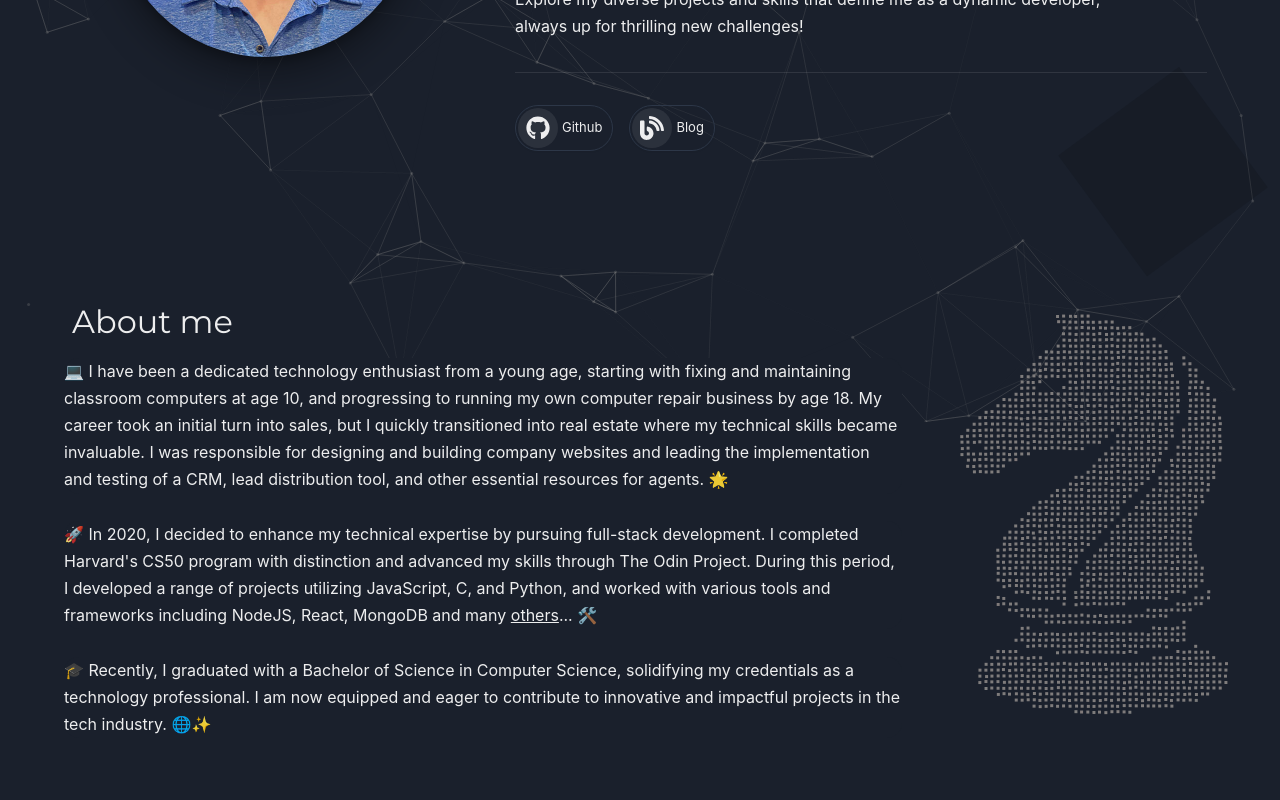
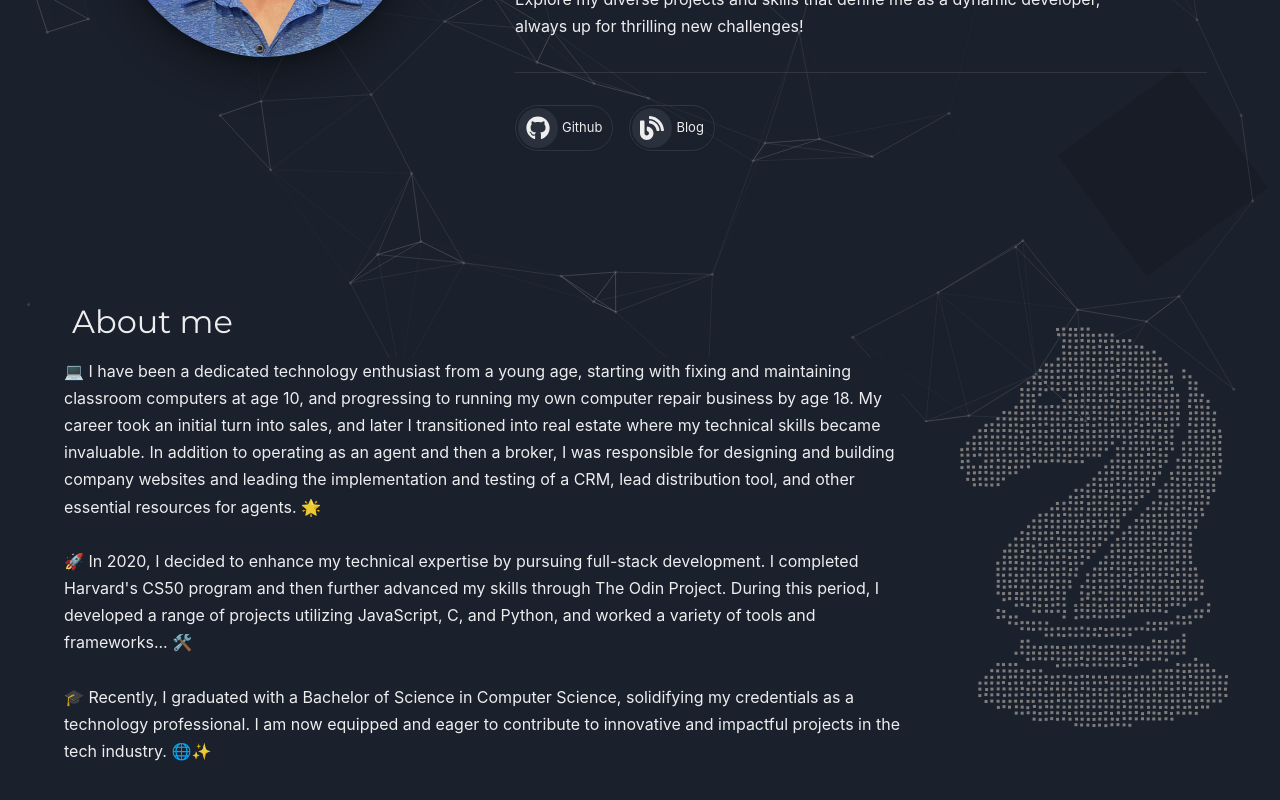
Before and after one commit to kn8a/portfolio, a React (Create React App) app: page / in a window 1280 px wide. Shown: the part 378-1178 px from the top of the page. Built offline with nearby package versions, Linux system fonts and the light colour scheme; a web font is replaced by a local one.

Commit message:
updated about

```diff
--- a/src/Components/About.js
+++ b/src/Components/About.js
@@ -77,20 +77,15 @@ function About() {
                     <Text backgroundColor={'chakra-body-bg'} rounded={15} >
                       <p>
                       💻 I have been a dedicated technology enthusiast from a young age, starting with fixing and maintaining classroom computers at age 10, and progressing to running my own computer repair business by age 18.
-                      My career took an initial turn into sales, but I quickly transitioned into real estate where my technical skills became invaluable.
-                      I was responsible for designing and building company websites and leading the implementation and testing of a CRM, lead distribution tool, and other essential resources for agents. 🌟
+                      My career took an initial turn into sales, and later I transitioned into real estate where my technical skills became invaluable. In addition to operating as an agent and then a broker, I was responsible for designing and building company websites and leading the implementation and testing of a CRM, lead distribution tool, and other essential resources for agents. 🌟
                       </p>
                     </Text>
                     <br></br>
                     <Text backgroundColor={'chakra-body-bg'} rounded={15}>
                       <p>
                       🚀 In 2020, I decided to enhance my technical expertise by pursuing full-stack development.
-                      I completed Harvard's CS50 program with distinction and advanced my skills through The Odin Project.
-                      During this period, I developed a range of projects utilizing JavaScript, C, and Python, and worked with various tools and frameworks including NodeJS, React, MongoDB and many{' '}
-                        <AnchorLink className="about-link" href="#skills">
-                          others
-                        </AnchorLink>
-                        ... 🛠️
+                      I completed Harvard's CS50 program and then further advanced my skills through The Odin Project.
+                      During this period, I developed a range of projects utilizing JavaScript, C, and Python, and worked a variety of tools and frameworks... 🛠️
                       </p>
                     </Text>
 
```
